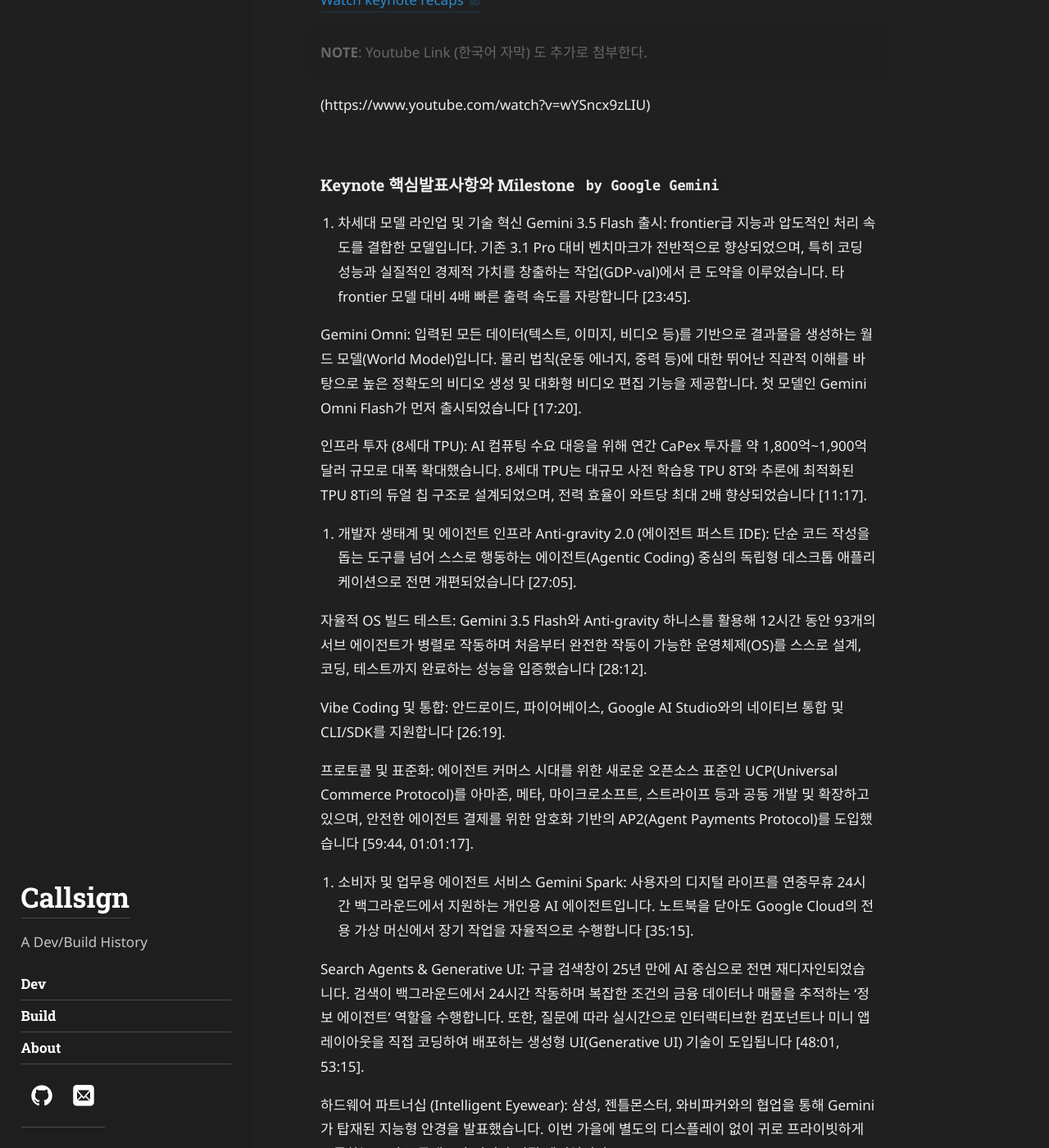
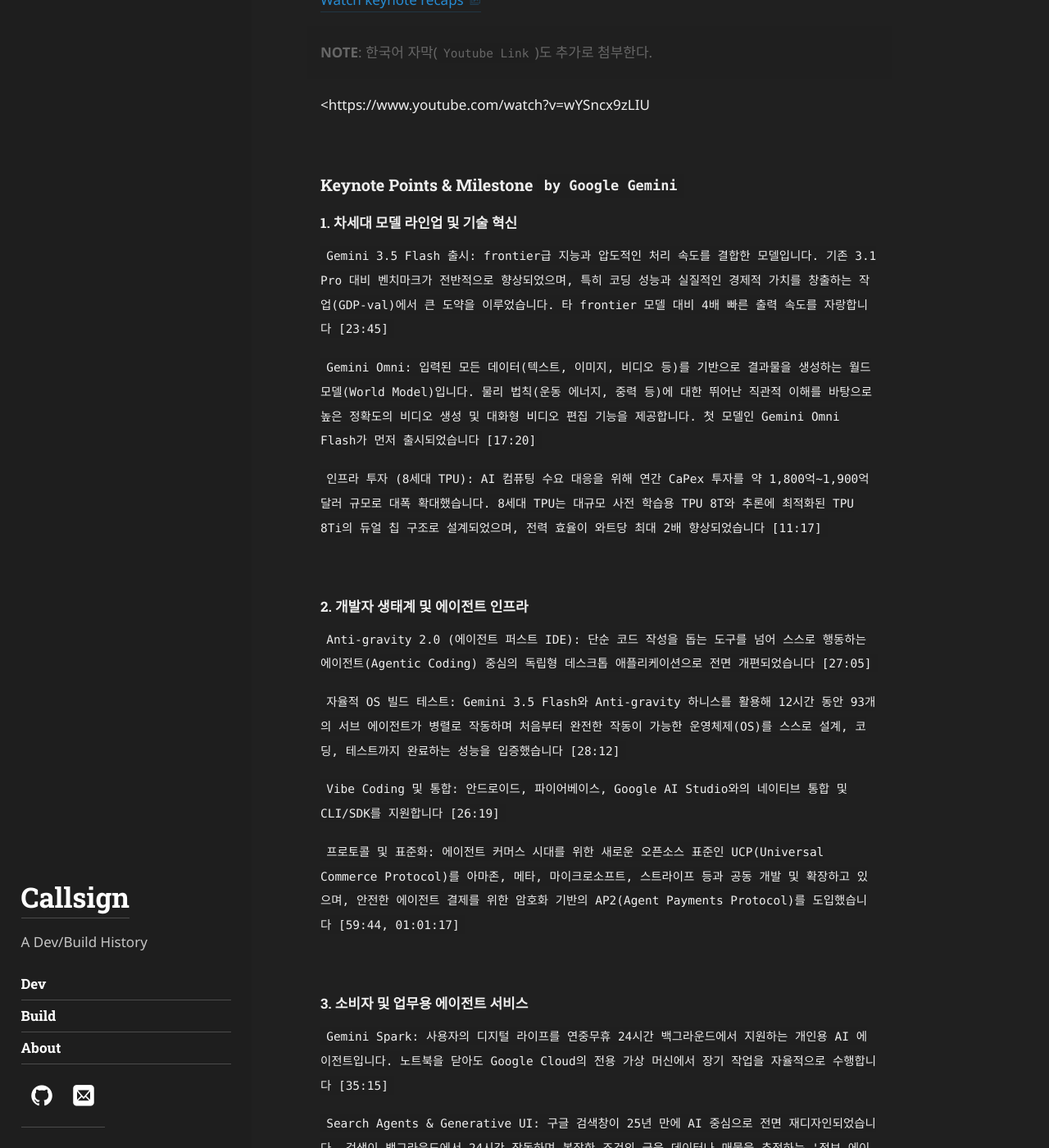
Before and after one commit to callsign88/callsign88.github.io, a Jekyll site: the page built from _posts/2026-05-26-Post-AIPro.md, in a window 1280 px wide and 1400 px high, scrolled down 784 px. Shown: the whole window at 82% size. Built offline with Jekyll 4.4.1, drawn with Linux system fonts in a browser that asks for light colours; some web fonts are replaced; some of the changed text lies outside the part shown.

Commit message:
Further refine formatting and headers in Google I/O post

```diff
--- a/_posts/2026-05-26-Post-AIPro.md
+++ b/_posts/2026-05-26-Post-AIPro.md
@@ -10,7 +10,7 @@
 
 
 
-<a href="https://io.google/2026/" style="color:#f5e9ae;">Google I/O</a>Google I/O 2026 MainPage Link.
+<a href="https://io.google/2026/" style="color:#f5e9ae;">Google I/O 2026</a> Google I/O 2026 MainPage.
 
 
 
@@ -18,40 +18,40 @@
 
 [Watch keynote recaps](https://www.youtube.com/playlist?list=PLOU2XLYxmsILVF9qmspC4i4R0t3o64HSx)
 
-**NOTE**: Youtube Link (한국어 자막) 도 추가로 첨부한다.
+**NOTE**: 한국어 자막(`Youtube Link`)도 추가로 첨부한다.
 {:.message}
 
-(https://www.youtube.com/watch?v=wYSncx9zLIU)
+<https://www.youtube.com/watch?v=wYSncx9zLIU
 
-### Keynote 핵심발표사항와 Milestone `by Google Gemini`
+### Keynote Points & Milestone `by Google Gemini`
 
-1. 차세대 모델 라인업 및 기술 혁신
-Gemini 3.5 Flash 출시: frontier급 지능과 압도적인 처리 속도를 결합한 모델입니다. 기존 3.1 Pro 대비 벤치마크가 전반적으로 향상되었으며, 특히 코딩 성능과 실질적인 경제적 가치를 창출하는 작업(GDP-val)에서 큰 도약을 이루었습니다. 타 frontier 모델 대비 4배 빠른 출력 속도를 자랑합니다 [23:45].
+#### 1. 차세대 모델 라인업 및 기술 혁신
+`Gemini 3.5 Flash 출시: frontier급 지능과 압도적인 처리 속도를 결합한 모델입니다. 기존 3.1 Pro 대비 벤치마크가 전반적으로 향상되었으며, 특히 코딩 성능과 실질적인 경제적 가치를 창출하는 작업(GDP-val)에서 큰 도약을 이루었습니다. 타 frontier 모델 대비 4배 빠른 출력 속도를 자랑합니다 [23:45]`
 
-Gemini Omni: 입력된 모든 데이터(텍스트, 이미지, 비디오 등)를 기반으로 결과물을 생성하는 월드 모델(World Model)입니다. 물리 법칙(운동 에너지, 중력 등)에 대한 뛰어난 직관적 이해를 바탕으로 높은 정확도의 비디오 생성 및 대화형 비디오 편집 기능을 제공합니다. 첫 모델인 Gemini Omni Flash가 먼저 출시되었습니다 [17:20].
+`Gemini Omni: 입력된 모든 데이터(텍스트, 이미지, 비디오 등)를 기반으로 결과물을 생성하는 월드 모델(World Model)입니다. 물리 법칙(운동 에너지, 중력 등)에 대한 뛰어난 직관적 이해를 바탕으로 높은 정확도의 비디오 생성 및 대화형 비디오 편집 기능을 제공합니다. 첫 모델인 Gemini Omni Flash가 먼저 출시되었습니다 [17:20]`
 
-인프라 투자 (8세대 TPU): AI 컴퓨팅 수요 대응을 위해 연간 CaPex 투자를 약 1,800억~1,900억 달러 규모로 대폭 확대했습니다. 8세대 TPU는 대규모 사전 학습용 TPU 8T와 추론에 최적화된 TPU 8Ti의 듀얼 칩 구조로 설계되었으며, 전력 효율이 와트당 최대 2배 향상되었습니다 [11:17].
+`인프라 투자 (8세대 TPU): AI 컴퓨팅 수요 대응을 위해 연간 CaPex 투자를 약 1,800억~1,900억 달러 규모로 대폭 확대했습니다. 8세대 TPU는 대규모 사전 학습용 TPU 8T와 추론에 최적화된 TPU 8Ti의 듀얼 칩 구조로 설계되었으며, 전력 효율이 와트당 최대 2배 향상되었습니다 [11:17]`
 
-2. 개발자 생태계 및 에이전트 인프라
-Anti-gravity 2.0 (에이전트 퍼스트 IDE): 단순 코드 작성을 돕는 도구를 넘어 스스로 행동하는 에이전트(Agentic Coding) 중심의 독립형 데스크톱 애플리케이션으로 전면 개편되었습니다 [27:05].
+#### 2. 개발자 생태계 및 에이전트 인프라
+`Anti-gravity 2.0 (에이전트 퍼스트 IDE): 단순 코드 작성을 돕는 도구를 넘어 스스로 행동하는 에이전트(Agentic Coding) 중심의 독립형 데스크톱 애플리케이션으로 전면 개편되었습니다 [27:05]`
 
-자율적 OS 빌드 테스트: Gemini 3.5 Flash와 Anti-gravity 하니스를 활용해 12시간 동안 93개의 서브 에이전트가 병렬로 작동하며 처음부터 완전한 작동이 가능한 운영체제(OS)를 스스로 설계, 코딩, 테스트까지 완료하는 성능을 입증했습니다 [28:12].
+`자율적 OS 빌드 테스트: Gemini 3.5 Flash와 Anti-gravity 하니스를 활용해 12시간 동안 93개의 서브 에이전트가 병렬로 작동하며 처음부터 완전한 작동이 가능한 운영체제(OS)를 스스로 설계, 코딩, 테스트까지 완료하는 성능을 입증했습니다 [28:12]`
 
-Vibe Coding 및 통합: 안드로이드, 파이어베이스, Google AI Studio와의 네이티브 통합 및 CLI/SDK를 지원합니다 [26:19].
+`Vibe Coding 및 통합: 안드로이드, 파이어베이스, Google AI Studio와의 네이티브 통합 및 CLI/SDK를 지원합니다 [26:19]`
 
-프로토콜 및 표준화: 에이전트 커머스 시대를 위한 새로운 오픈소스 표준인 UCP(Universal Commerce Protocol)를 아마존, 메타, 마이크로소프트, 스트라이프 등과 공동 개발 및 확장하고 있으며, 안전한 에이전트 결제를 위한 암호화 기반의 AP2(Agent Payments Protocol)를 도입했습니다 [59:44, 01:01:17].
+`프로토콜 및 표준화: 에이전트 커머스 시대를 위한 새로운 오픈소스 표준인 UCP(Universal Commerce Protocol)를 아마존, 메타, 마이크로소프트, 스트라이프 등과 공동 개발 및 확장하고 있으며, 안전한 에이전트 결제를 위한 암호화 기반의 AP2(Agent Payments Protocol)를 도입했습니다 [59:44, 01:01:17]`
 
-3. 소비자 및 업무용 에이전트 서비스
-Gemini Spark: 사용자의 디지털 라이프를 연중무휴 24시간 백그라운드에서 지원하는 개인용 AI 에이전트입니다. 노트북을 닫아도 Google Cloud의 전용 가상 머신에서 장기 작업을 자율적으로 수행합니다 [35:15].
+#### 3. 소비자 및 업무용 에이전트 서비스
+`Gemini Spark: 사용자의 디지털 라이프를 연중무휴 24시간 백그라운드에서 지원하는 개인용 AI 에이전트입니다. 노트북을 닫아도 Google Cloud의 전용 가상 머신에서 장기 작업을 자율적으로 수행합니다 [35:15]`
 
-Search Agents & Generative UI: 구글 검색창이 25년 만에 AI 중심으로 전면 재디자인되었습니다. 검색이 백그라운드에서 24시간 작동하며 복잡한 조건의 금융 데이터나 매물을 추적하는 '정보 에이전트' 역할을 수행합니다. 또한, 질문에 따라 실시간으로 인터랙티브한 컴포넌트나 미니 앱 레이아웃을 직접 코딩하여 배포하는 생성형 UI(Generative UI) 기술이 도입됩니다 [48:01, 53:15].
+`Search Agents & Generative UI: 구글 검색창이 25년 만에 AI 중심으로 전면 재디자인되었습니다. 검색이 백그라운드에서 24시간 작동하며 복잡한 조건의 금융 데이터나 매물을 추적하는 '정보 에이전트' 역할을 수행합니다. 또한, 질문에 따라 실시간으로 인터랙티브한 컴포넌트나 미니 앱 레이아웃을 직접 코딩하여 배포하는 생성형 UI(Generative UI) 기술이 도입됩니다 [48:01, 53:15]`
 
-하드웨어 파트너십 (Intelligent Eyewear): 삼성, 젠틀몬스터, 와비파커와의 협업을 통해 Gemini가 탑재된 지능형 안경을 발표했습니다. 이번 가을에 별도의 디스플레이 없이 귀로 프라이빗하게 소통하는 오디오 글래스가 먼저 출시될 예정입니다 [01:33:00, 01:34:40].
+`하드웨어 파트너십 (Intelligent Eyewear): 삼성, 젠틀몬스터, 와비파커와의 협업을 통해 Gemini가 탑재된 지능형 안경을 발표했습니다. 이번 가을에 별도의 디스플레이 없이 귀로 프라이빗하게 소통하는 오디오 글래스가 먼저 출시될 예정입니다 [01:33:00, 01:34:40]`
 
-4. 책임감 있는 AI 및 과학을 위한 AI
-Synth ID 및 투명성: AI가 생성한 이미지, 비디오, 오디오에 보이지 않는 워터마크를 심는 Synth ID가 오픈AI, 카카오, 린랩스 등으로 확대 적용되며, 크롬 및 검색을 통해 'AI 생성 여부'를 바로 검증할 수 있는 콘텐츠 자격 증명 기능이 추가됩니다 [02:20:53, 02:22:45].
+#### 4. 책임감 있는 AI 및 과학을 위한 AI
+`Synth ID 및 투명성: AI가 생성한 이미지, 비디오, 오디오에 보이지 않는 워터마크를 심는 Synth ID가 오픈AI, 카카오, 린랩스 등으로 확대 적용되며, 크롬 및 검색을 통해 'AI 생성 여부'를 바로 검증할 수 있는 콘텐츠 자격 증명 기능이 추가됩니다 [02:20:53, 02:22:45]`
 
-Gemini for Science: 복잡한 시뮬레이션을 통해 허리케인 경로를 예측하는 Weather Next, 기후 변화 및 식량 안보 문제를 다루는 Alpha Earth Foundations, 그리고 이소모픽 랩스(Isomorphic Labs)를 통한 면역 질환 및 암 치료제 개발 등 과학적 연구 속도를 디지털 스피드로 가속화하고 있습니다 [01:46:39, 01:47:21].
+`Gemini for Science: 복잡한 시뮬레이션을 통해 허리케인 경로를 예측하는 Weather Next, 기후 변화 및 식량 안보 문제를 다루는 Alpha Earth Foundations, 그리고 이소모픽 랩스(Isomorphic Labs)를 통한 면역 질환 및 암 치료제 개발 등 과학적 연구 속도를 디지털 스피드로 가속화하고 있습니다 [01:46:39, 01:47:21]`
 
 
 
```
